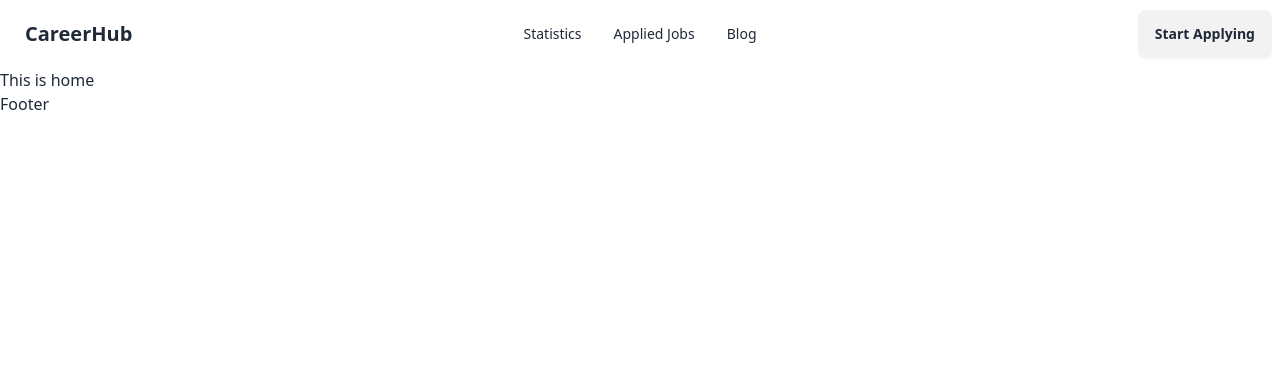
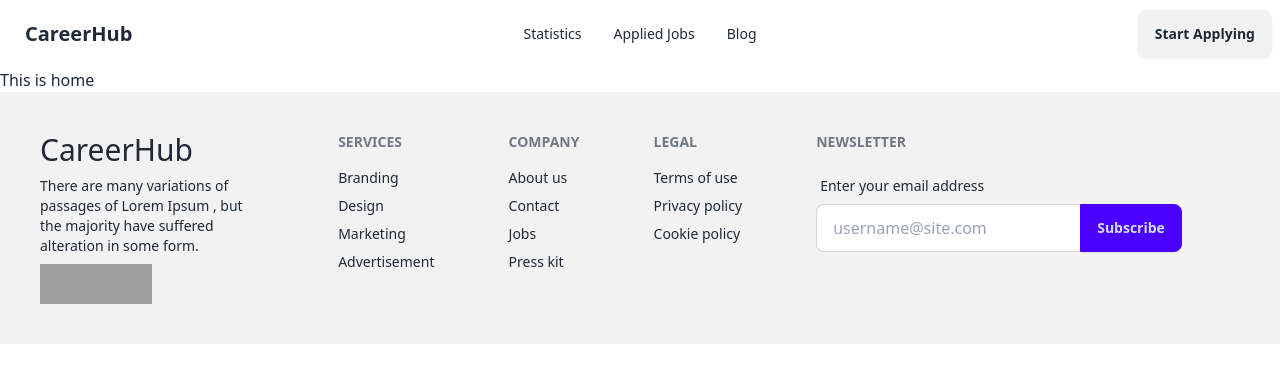
Before and after one commit to sowmik-sec/career-club, a React (Vite) app: page / in a window 1280 px wide. Shown: the top 382 px of the page. Built offline with nearby package versions, Linux system fonts and the light colour scheme; grey boxes are pictures that could not be loaded.

Commit message:
create footer

```diff
--- a/src/components/Footer/Footer.jsx
+++ b/src/components/Footer/Footer.jsx
@@ -1,5 +1,52 @@
 function Footer() {
-  return <div>Footer</div>;
+  return (
+    <footer className="footer bg-base-200 text-base-content p-10">
+      <nav className="max-w-56">
+        <h2 className="text-3xl">CareerHub</h2>
+        <p>
+          There are many variations of passages of Lorem Ipsum , but the
+          majority have suffered alteration in some form.
+        </p>
+        <img className="w-28 h-10" src="../../assets/icons/social.png" alt="" />
+      </nav>
+      <nav>
+        <h6 className="footer-title">Services</h6>
+        <a className="link link-hover">Branding</a>
+        <a className="link link-hover">Design</a>
+        <a className="link link-hover">Marketing</a>
+        <a className="link link-hover">Advertisement</a>
+      </nav>
+      <nav>
+        <h6 className="footer-title">Company</h6>
+        <a className="link link-hover">About us</a>
+        <a className="link link-hover">Contact</a>
+        <a className="link link-hover">Jobs</a>
+        <a className="link link-hover">Press kit</a>
+      </nav>
+      <nav>
+        <h6 className="footer-title">Legal</h6>
+        <a className="link link-hover">Terms of use</a>
+        <a className="link link-hover">Privacy policy</a>
+        <a className="link link-hover">Cookie policy</a>
+      </nav>
+      <form>
+        <h6 className="footer-title">Newsletter</h6>
+        <fieldset className="form-control w-80">
+          <label className="label">
+            <span className="label-text">Enter your email address</span>
+          </label>
+          <div className="join">
+            <input
+              type="text"
+              placeholder="username@site.com"
+              className="input input-bordered join-item"
+            />
+            <button className="btn btn-primary join-item">Subscribe</button>
+          </div>
+        </fieldset>
+      </form>
+    </footer>
+  );
 }
 
 export default Footer;
```
